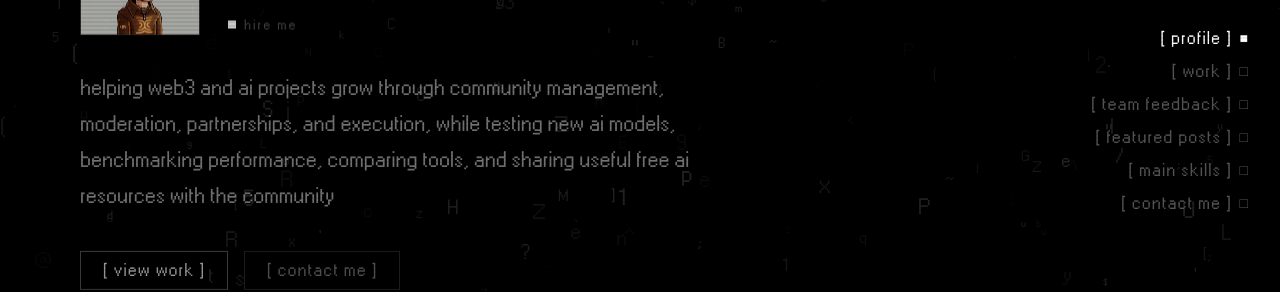
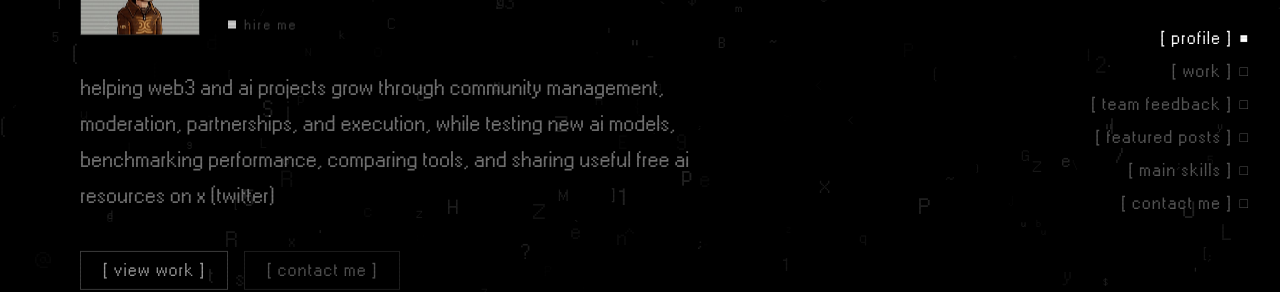
Before and after one commit to k2s1/portfolio-k2s-1, a Next.js app: page / in a window 1280 px wide. Both pictures are taken after a click on the button "enter". Shown: the part 279-571 px from the top of the page. Built offline with nearby package versions, Linux system fonts and the light colour scheme; no server answers; the database is empty.

Commit message:
Update page.tsx

```diff
--- a/app/page.tsx
+++ b/app/page.tsx
@@ -190,7 +190,7 @@ export default function Page() {
                 </div>
               </div>
               <p className="hero-bio fade-row text-pretty">
-                Helping Web3 and AI projects grow through community management, moderation, partnerships, and execution, while testing new AI models, benchmarking performance, comparing tools, and sharing useful free AI resources with the community
+                Helping Web3 and AI projects grow through community management, moderation, partnerships, and execution, while testing new AI models, benchmarking performance, comparing tools, and sharing useful free AI resources on X (Twitter)
               </p>
               <div className="hero-ctas fade-row">
                 <button type="button" className="hero-btn hero-btn-primary" onClick={() => scrollToSec(2)}>
```
